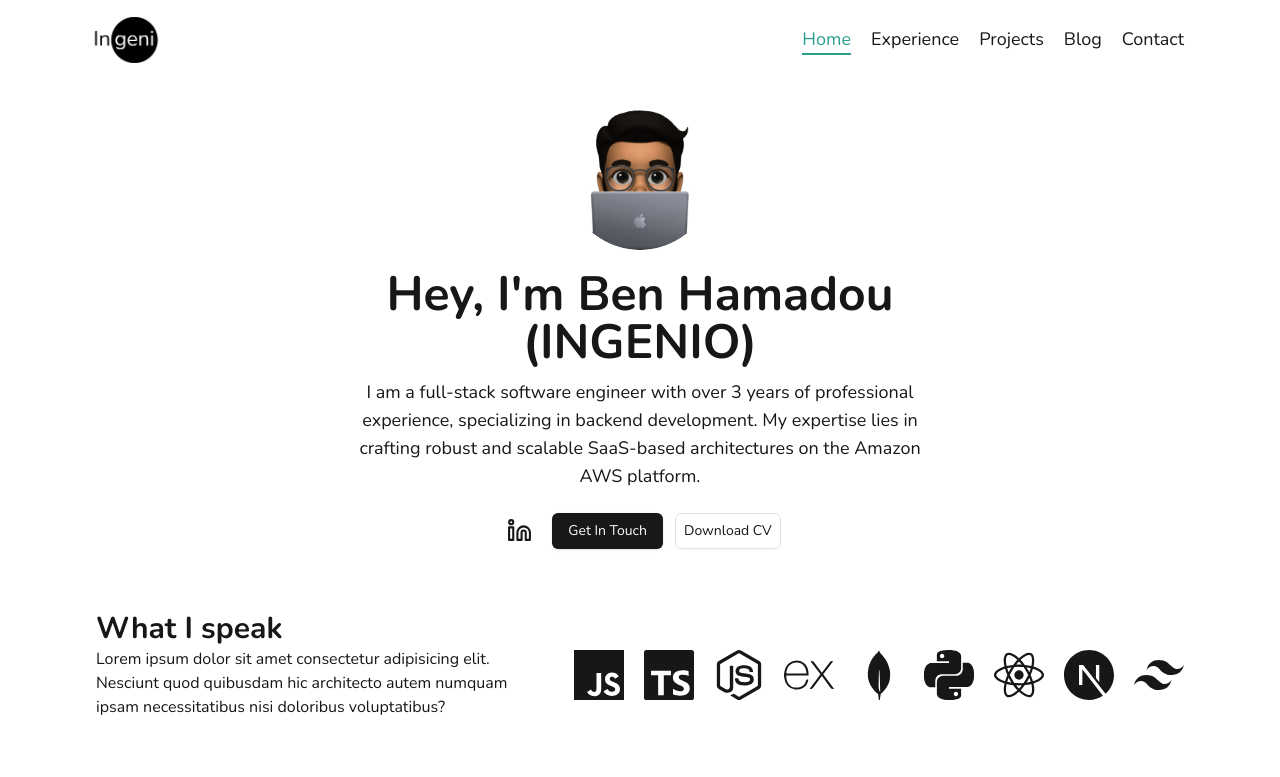
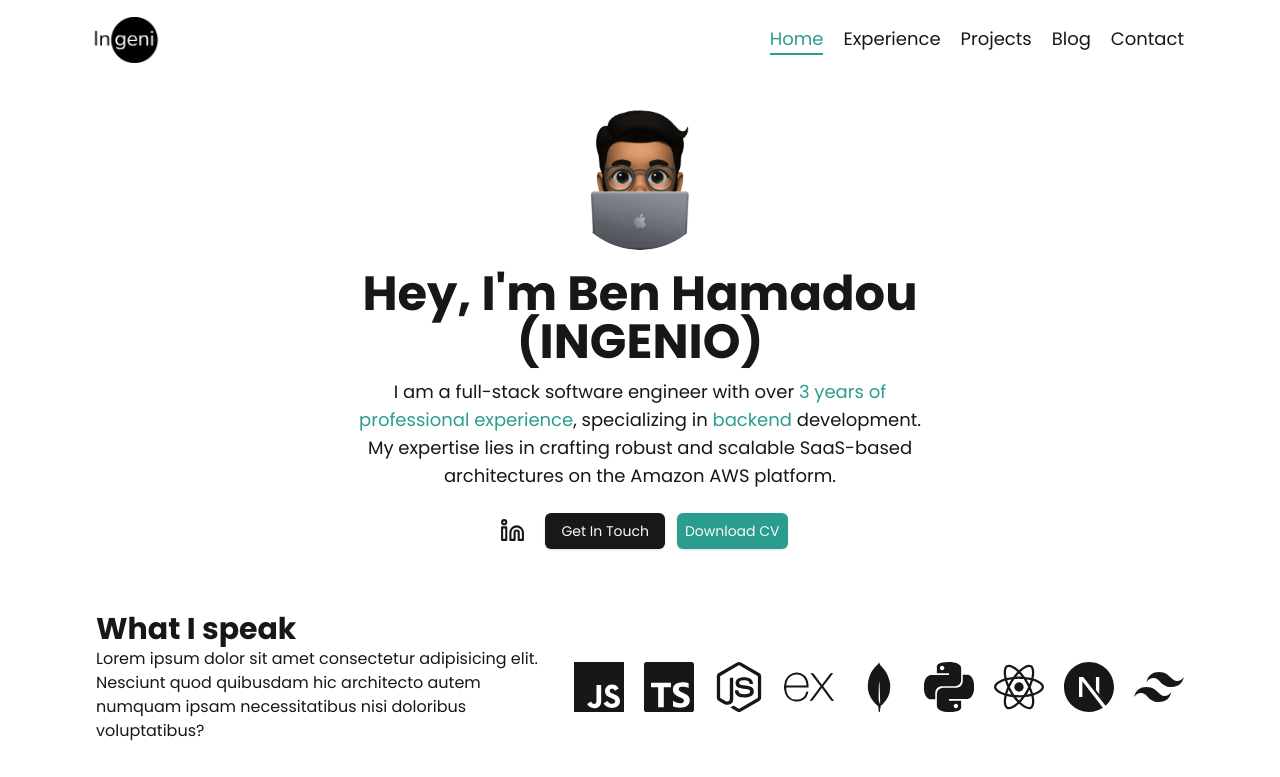
Before and after one commit to INGENIO-237/portfolio-v2, a Next.js app: page / in a window 1280 px wide. Shown: the top 777 px of the page. Built offline with nearby package versions, Linux system fonts and the light colour scheme.

Commit message:
minor adjustments

```diff
--- a/src/app/experience/page.tsx
+++ b/src/app/experience/page.tsx
@@ -31,7 +31,7 @@ export default function Page() {
     <>
       <div className="max-w-[500px] space-y-5">
         <h1 className="font-bold text-3xl md:text-4xl lg:text-5xl">
-          Timeline of my professional journey
+          Timeline of my <span className="text-[#2a9d8f]">professional</span> journey
         </h1>
         <p>
           Lorem ipsum dolor sit amet consectetur, adipisicing elit. Laudantium
@@ -51,7 +51,7 @@ export default function Page() {
           >
             <h3 className="font-bold flex gap-2 text-2xl">
               <span>᛫</span>
-              <span>{exp.position}</span>
+              <span className="text-[#2a9d8f]">{exp.position}</span>
             </h3>
             <div className="p-5 border-l-4 border-dotted">
               <h3 className="font-bold text-xl">{exp.period}</h3>
@@ -76,7 +76,7 @@ export default function Page() {
               <span>{exp.period}</span>
             </h3>
             <div className="p-5 border-l-4 border-dotted">
-              <h3 className="font-bold text-xl">{exp.position}</h3>
+              <h3 className="font-bold text-xl text-[#2a9d8f]">{exp.position}</h3>
               <p>{exp.company}</p>
             </div>
           </motion.div>
--- a/src/app/layout.tsx
+++ b/src/app/layout.tsx
@@ -1,11 +1,11 @@
 import type { Metadata } from "next";
-import { Nunito } from "next/font/google";
+import { Nunito, Poppins } from "next/font/google";
 import "./globals.css";
 import Header from "@/components/Header";
 import { cn } from "@/lib/utils";
 import Wrapper from "@/components/AppWrapper";
 
-const nunito = Nunito({
+const nunito = Poppins({
   subsets: ["latin"],
   weight: ["400", "700"],
 });
--- a/src/app/page.tsx
+++ b/src/app/page.tsx
@@ -67,8 +67,8 @@ export default function Home() {
             Hey, I&apos;m Ben Hamadou (INGENIO)
           </h1>
           <p className="text-lg">
-            I am a full-stack software engineer with over 3 years of
-            professional experience, specializing in backend development. My
+            I am a full-stack software engineer with over <span className="text-[#2a9d8f]">3 years of
+            professional experience</span>, specializing in <span className="text-[#2a9d8f]">backend</span> development. My
             expertise lies in crafting robust and scalable SaaS-based
             architectures on the Amazon AWS platform.
           </p>
@@ -98,7 +98,7 @@ export default function Home() {
             <Link href="/contact">
               <Button>Get In Touch</Button>
             </Link>
-            <Button variant="outline" className="p-2">
+            <Button className="p-2 bg-[#2a9d8f] hover:bg-white hover:text-[#2a9d8f]">
               Download CV
             </Button>
           </div>
--- a/src/app/projects/page.tsx
+++ b/src/app/projects/page.tsx
@@ -49,7 +49,8 @@ export default function Page() {
     <>
       <div className="max-w-[500px] space-y-5">
         <h1 className="font-bold text-3xl md:text-4xl lg:text-5xl">
-          A registry of the projects I&apos;ve worked on this far
+          A registry of the <span className="text-[#2a9d8f]">projects</span>{" "}
+          I&apos;ve worked on this far
         </h1>
         <p>
           Lorem ipsum dolor sit amet, consectetur adipisicing elit. Autem
```
